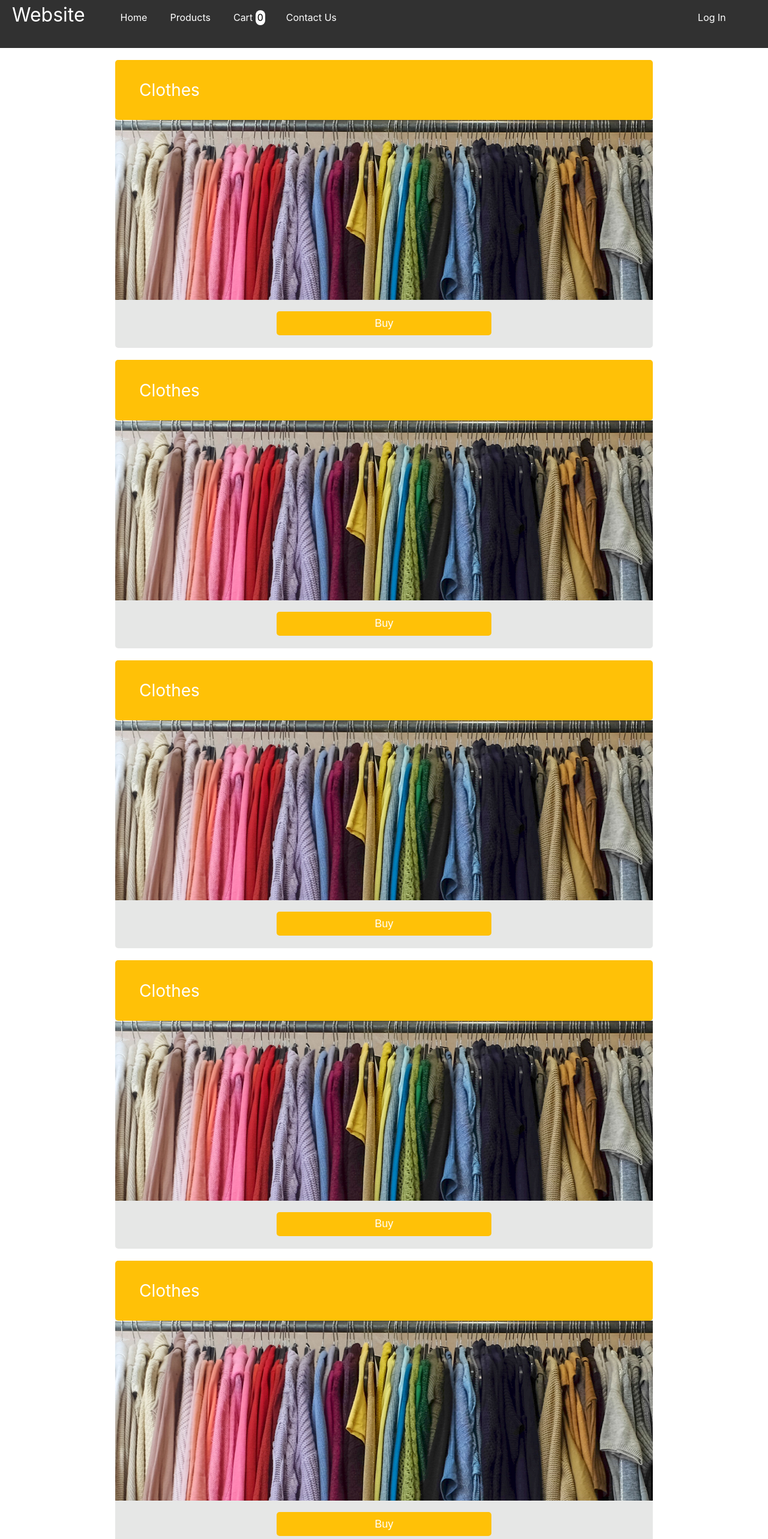
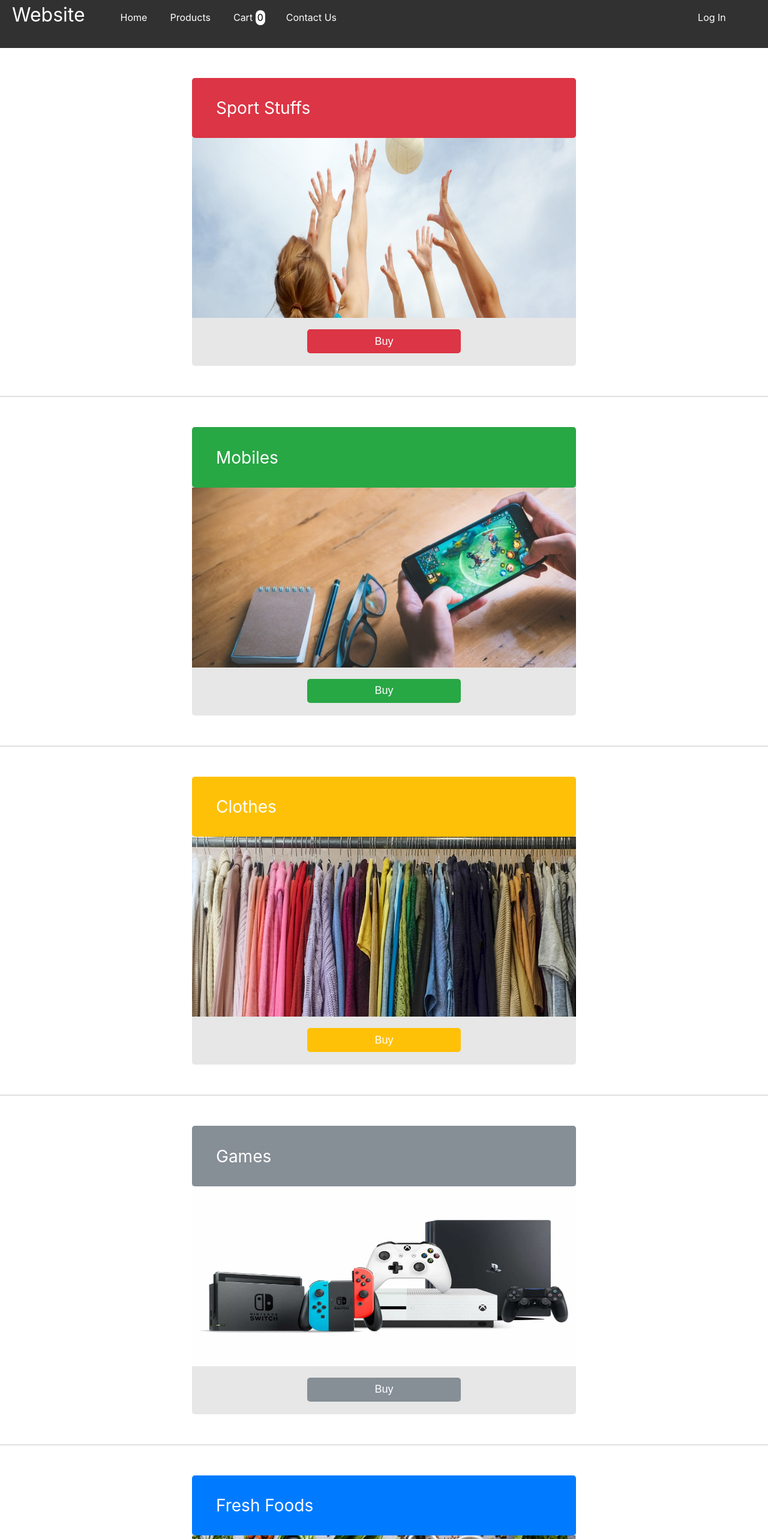
Before and after one commit to Amir-Pasha-Bagheri/Node-Shopping-Website, a React (Create React App) app in the folder client/: page /Products in a window 1280 px wide. Shown: the part 20-2586 px from the top of the page at 60% size. Built offline with nearby package versions, Linux system fonts and the light colour scheme.

Commit message:
Compelete List Of Products Page

```diff
--- a/client/src/pages/products/products.css
+++ b/client/src/pages/products/products.css
@@ -1,7 +1,7 @@
 .EachProductCard{
     border-radius: 5px;
-    width: 70%;
-    margin: 20px 15%;
+    width: 50%;
+    margin: 50px 25%;
     background-color: rgb(230, 231, 230);
 }
 .Header{
@@ -37,3 +37,47 @@
     color: white;
 }
 .Clothes .Body button:hover{background-color: #bd8e00;}
+
+.Sport .Header{background-color: #dc3545;}
+.Sport .Body button{
+    background-color: #dc3545;
+    color: white;
+}
+.Sport .Body button:hover{background-color: #7e1f29;}
+
+.Games .Header{background-color: #868e96;}
+.Games .Body button{
+    background-color: #868e96;
+    color: white;
+}
+.Games .Body button:hover{background-color: #484849;}
+
+.Mobile .Body button:hover{background-color: #28a745;}
+.Mobile .Header{background-color: #28a745;}
+.Mobile .Body button{
+    background-color: #28a745;
+    color: white;
+}
+.Mobile .Body button:hover{background-color: #18642a;}
+
+.Food .Header{background-color: #007bff;}
+.Food .Body button{
+    background-color: #007bff;
+    color: white;
+}
+.Food .Body button:hover{background-color: #08509c;}
+
+@media only screen and (max-width: 1000px) {
+    .EachProductCard{
+        width: 80%;
+        margin-left: 10%;margin-right: 10%;
+    }
+}
+@media only screen and (max-width: 450px) {
+    .EachProductCard{
+        height: 280px;
+    }
+    .EachProductCard .Body img{
+        height: 100px;
+    }
+}
--- a/client/src/pages/products/products.js
+++ b/client/src/pages/products/products.js
@@ -2,6 +2,10 @@ import { Component } from "react";
 import history from '../../history'
 import './products.css'
 import clothes from './images/clothes.jpg'
+import food from './images/food.jpg'
+import mobile from './images/mobile.jpg'
+import sport from './images/sport.jpg'
+import games from './images/games.webp'
 
 class Products extends Component{
     render(){
@@ -74,29 +78,37 @@ class Products extends Component{
                     <a href="http://localhost:3000/Log-In" className="NavLink" id="LogIn">Log In</a>
                 </ul>
 
-                <div className="EachProductCard Clothes">
-                    <div className="Header"><h2>Clothes</h2></div>
-                    <div className="Body"><img src={clothes} alt="Clothes" width="100%" height="300px"/><button onClick={()=>history.push('/')}>Buy</button></div>
+                <div className="EachProductCard Sport">
+                    <div className="Header"><h2>Sport Stuffs</h2></div>
+                    <div className="Body"><img src={sport} alt="Clothes" width="100%" height="300px"/><button onClick={()=>history.push('/Products/Sport')}>Buy</button></div>
                 </div>
+
+                <hr style={{border:'0.001em solid #e0e0e0'}}/>
+
+                <div className="EachProductCard Mobile">
+                    <div className="Header"><h2>Mobiles</h2></div>
+                    <div className="Body"><img src={mobile} alt="Clothes" width="100%" height="300px"/><button onClick={()=>history.push('/Products/Mobile')}>Buy</button></div>
+                </div>
+
+                <hr style={{border:'0.001em solid #e0e0e0'}}/>
 
                 <div className="EachProductCard Clothes">
                     <div className="Header"><h2>Clothes</h2></div>
-                    <div className="Body"><img src={clothes} alt="Clothes" width="100%" height="300px"/><button onClick={()=>history.push('/')}>Buy</button></div>
+                    <div className="Body"><img src={clothes} alt="Clothes" width="100%" height="300px"/><button onClick={()=>history.push('/Products/Clothes')}>Buy</button></div>
                 </div>
 
-                <div className="EachProductCard Clothes">
-                    <div className="Header"><h2>Clothes</h2></div>
-                    <div className="Body"><img src={clothes} alt="Clothes" width="100%" height="300px"/><button onClick={()=>history.push('/')}>Buy</button></div>
+                <hr style={{border:'0.001em solid #e0e0e0'}}/>
+
+                <div className="EachProductCard Games">
+                    <div className="Header"><h2>Games</h2></div>
+                    <div className="Body"><img src={games} alt="Clothes" width="100%" height="300px"/><button onClick={()=>history.push('/Products/Games')}>Buy</button></div>
                 </div>
 
-                <div className="EachProductCard Clothes">
-                    <div className="Header"><h2>Clothes</h2></div>
-                    <div className="Body"><img src={clothes} alt="Clothes" width="100%" height="300px"/><button onClick={()=>history.push('/')}>Buy</button></div>
-                </div>
+                <hr style={{border:'0.001em solid #e0e0e0'}}/>
 
-                <div className="EachProductCard Clothes">
-                    <div className="Header"><h2>Clothes</h2></div>
-                    <div className="Body"><img src={clothes} alt="Clothes" width="100%" height="300px"/><button onClick={()=>history.push('/')}>Buy</button></div>
+                <div className="EachProductCard Food">
+                    <div className="Header"><h2>Fresh Foods</h2></div>
+                    <div className="Body"><img src={food} alt="Clothes" width="100%" height="300px"/><button onClick={()=>history.push('/Products/Food')}>Buy</button></div>
                 </div>
             </>
         )
```
